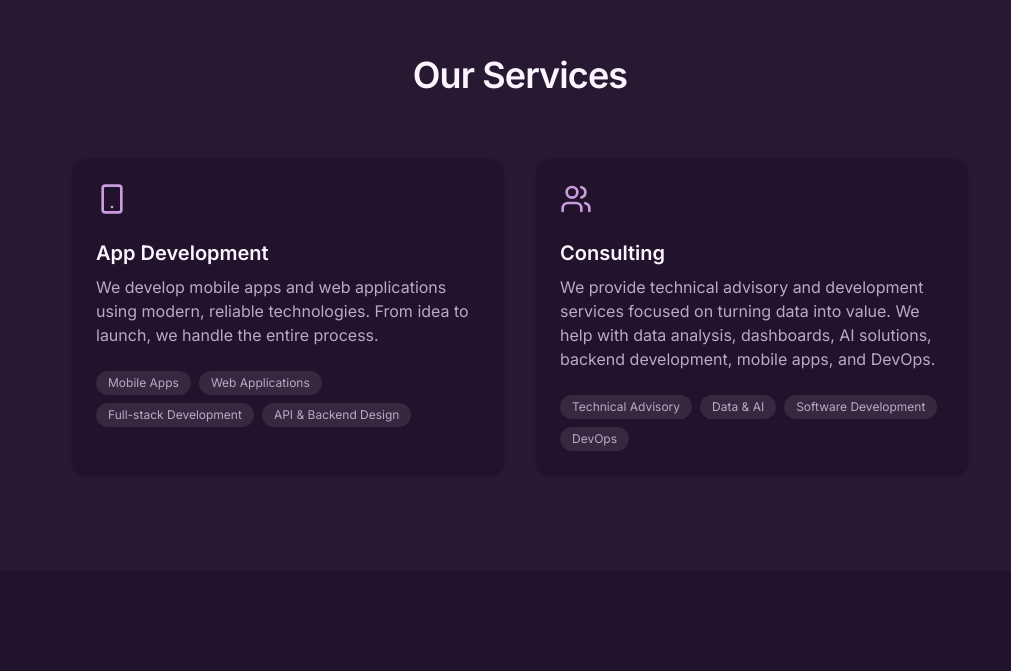
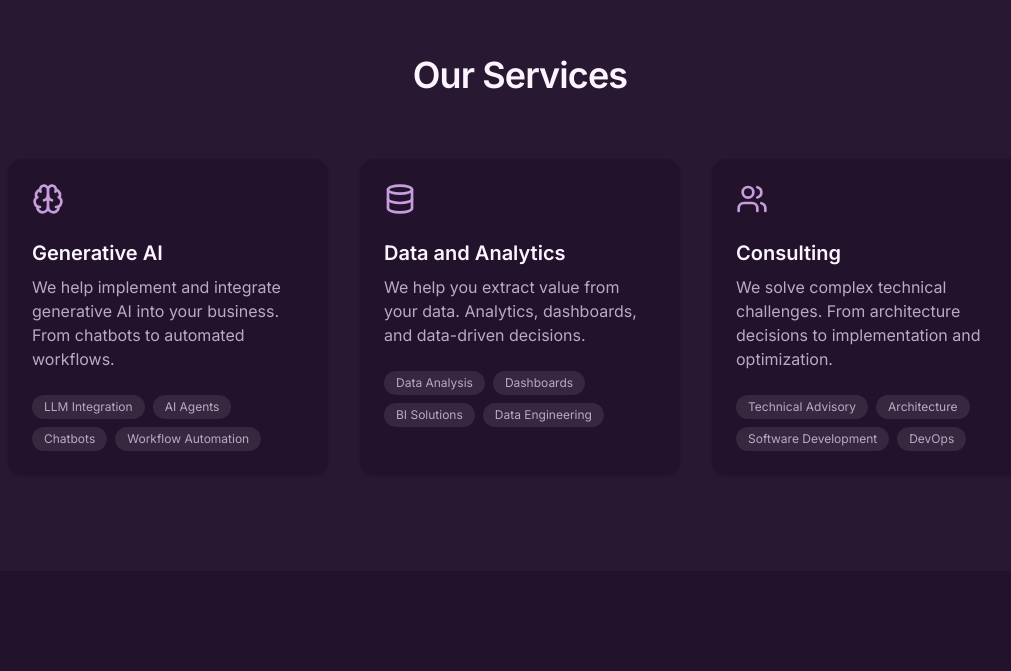
Before and after one commit to bhanhq/bhan-webpage, a Next.js app: page /en in a window 1280 px wide. Shown: the part 825-1496 px from the top of the page, without its empty margins (120-1131 px from the left). Built offline with nearby package versions, Linux system fonts and the light colour scheme.

Commit message:
Pivot descriptions towards Data and AI focus
Update hero subtitle and metadata to emphasize generative AI expertise.
Replace app development service with Generative AI and Data & Analytics services.
Adjust services grid to 3 columns.

```diff
--- a/content/services.json
+++ b/content/services.json
@@ -1,17 +1,30 @@
 {
   "services": [
     {
-      "id": "app-development",
-      "icon": "smartphone",
+      "id": "generative-ai",
+      "icon": "brain",
       "title": {
-        "no": "App-utvikling",
-        "en": "App Development"
+        "no": "Generativ AI",
+        "en": "Generative AI"
       },
       "description": {
-        "no": "Vi utvikler mobilapper og webapplikasjoner med moderne og robuste teknologier. Fra idé til lansering tar vi hånd om hele prosessen.",
-        "en": "We develop mobile apps and web applications using modern, reliable technologies. From idea to launch, we handle the entire process."
+        "no": "Vi hjelper med å implementere og integrere generativ AI i virksomheten din. Fra chatboter til automatiserte arbeidsflyter.",
+        "en": "We help implement and integrate generative AI into your business. From chatbots to automated workflows."
       },
-      "highlights": ["Mobile Apps", "Web Applications", "Full-stack Development", "API & Backend Design"]
+      "highlights": ["LLM Integration", "AI Agents", "Chatbots", "Workflow Automation"]
+    },
+    {
+      "id": "data",
+      "icon": "database",
+      "title": {
+        "no": "Data og Analyse",
+        "en": "Data and Analytics"
+      },
+      "description": {
+        "no": "Vi hjelper deg med å få verdi ut av dataene dine. Analyse, dashboards og datadrevne beslutninger.",
+        "en": "We help you extract value from your data. Analytics, dashboards, and data-driven decisions."
+      },
+      "highlights": ["Data Analysis", "Dashboards", "BI Solutions", "Data Engineering"]
     },
     {
       "id": "consulting",
@@ -21,12 +34,10 @@
         "en": "Consulting"
       },
       "description": {
-        "no": "Vi tilbyr teknisk rådgivning og utvikling med fokus på å skape verdi av data. Vi hjelper med dataanalyse, dashboards, AI-løsninger, backend-utvikling, mobilapper og DevOps.",
-        "en": "We provide technical advisory and development services focused on turning data into value. We help with data analysis, dashboards, AI solutions, backend development, mobile apps, and DevOps."
+        "no": "Vi løser komplekse tekniske utfordringer. Fra arkitekturvalg til implementering og optimalisering.",
+        "en": "We solve complex technical challenges. From architecture decisions to implementation and optimization."
       },
-      "highlights": ["Technical Advisory", "Data & AI", "Software Development", "DevOps"]
-
-
+      "highlights": ["Technical Advisory", "Architecture", "Software Development", "DevOps"]
     }
   ]
 }
--- a/messages/en.json
+++ b/messages/en.json
@@ -1,7 +1,7 @@
 {
   "metadata": {
-    "title": "Bhan AS - Software Development and Consulting",
-    "description": "We develop apps and offer consulting services in software development."
+    "title": "Bhan AS - AI, Data and Consulting",
+    "description": "Consulting firm with deep expertise in generative AI and data-driven development."
   },
   "nav": {
     "home": "Home",
@@ -11,7 +11,7 @@
   },
   "hero": {
     "title": "We deliver.",
-    "subtitle": "App development and consulting",
+    "subtitle": "Consulting firm with deep expertise in generative AI and data-driven development.",
     "cta": "Get in touch"
   },
   "services": {
--- a/messages/no.json
+++ b/messages/no.json
@@ -1,7 +1,7 @@
 {
   "metadata": {
-    "title": "Bhan AS - Programvareutvikling og Konsulentvirksomhet",
-    "description": "Vi utvikler apper og tilbyr konsulentvirksomhet innen programvareutvikling."
+    "title": "Bhan AS - AI, Data og Konsulentvirksomhet",
+    "description": "Konsulentselskap med spisskompetanse på generativ AI og datadrevet utvikling."
   },
   "nav": {
     "home": "Hjem",
@@ -11,7 +11,7 @@
   },
   "hero": {
     "title": "Vi leverer.",
-    "subtitle": "App-utvikling og konsulentvirksomhet",
+    "subtitle": "Konsulentselskap med spisskompetanse på generativ AI og datadrevet utvikling.",
     "cta": "Ta kontakt"
   },
   "services": {
--- a/src/components/home/ServicesSection.tsx
+++ b/src/components/home/ServicesSection.tsx
@@ -3,11 +3,12 @@ import { Container } from '@/components/shared/Container';
 import { Card, CardContent, CardDescription, CardHeader, CardTitle } from '@/components/ui/card';
 import { getServices } from '@/lib/content';
 import { getLocalizedValue } from '@/lib/utils';
-import { Smartphone, Users } from 'lucide-react';
+import { Brain, Database, Users } from 'lucide-react';
 import type { Locale } from '@/lib/types';
 
 const iconMap: Record<string, React.ReactNode> = {
-  smartphone: <Smartphone className="h-8 w-8" />,
+  brain: <Brain className="h-8 w-8" />,
+  database: <Database className="h-8 w-8" />,
   users: <Users className="h-8 w-8" />,
 };
 
@@ -23,12 +24,12 @@ export function ServicesSection() {
           {t('title')}
         </h2>
 
-        <div className="grid md:grid-cols-2 gap-8 max-w-4xl mx-auto">
+        <div className="grid md:grid-cols-3 gap-8 max-w-5xl mx-auto">
           {services.map((service) => (
             <Card key={service.id} className="border-0 shadow-sm bg-background">
               <CardHeader>
                 <div className="mb-4 text-primary">
-                  {iconMap[service.icon] || <Smartphone className="h-8 w-8" />}
+                  {iconMap[service.icon] || <Brain className="h-8 w-8" />}
                 </div>
                 <CardTitle className="text-xl">
                   {getLocalizedValue(service.title, locale)}
```
